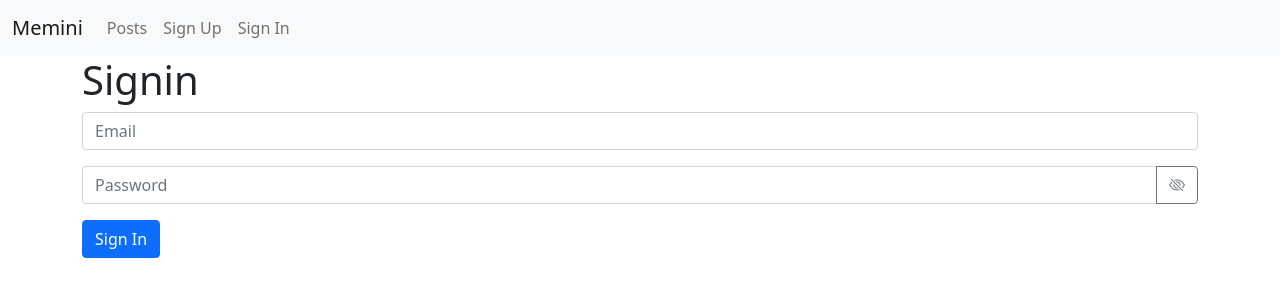
After one commit to felipe-canever-fernandes/memini_web_mvc, a PHP site: template app/views/signin/index.twig in a window 1280 px wide. The commit adds this page. Shown: the top 300 px of the page. Run offline with PHP 8.4, Linux system fonts and the light colour scheme; the template is opened without the code that fills it, so the values that code supplies are empty; some libraries are stand-ins or nearby versions.

Commit message:
Create signin page

```diff
--- a/app/views/base.twig
+++ b/app/views/base.twig
@@ -36,6 +36,9 @@
                 <li class="nav-item">
                     <a class="nav-link" href="/signup">Sign Up</a>
                 </li>
+                <li class="nav-item">
+                    <a class="nav-link" href="/signin">Sign In</a>
+                </li>
             </ul>
         </div>
     </div>
--- /dev/null
+++ b/app/views/signin/index.twig
@@ -0,0 +1,46 @@
+{% extends "base.twig" %}
+
+{% block title %}Signin{% endblock %}
+
+{% block body %}
+    <h1>Signin</h1>
+
+    <form method="post" action="/signin/read">
+        <div class="mb-3">
+            <input
+                    type="email"
+                    placeholder="Email"
+                    class="form-control {% if errors.email is defined %}is-invalid{% endif %}"
+                    id="email"
+                    name="email"
+                    value="{{ user.getEmail }}"
+                    required
+                    aria-describedby="emailValidation"
+            >
+            <div id="emailValidation" class="invalid-feedback">
+                {% for message in errors.email %}
+                    <p>{{ message }}</p>
+                {% endfor %}
+            </div>
+        </div>
+        <div class="input-group mb-3">
+            <input
+                    type="password"
+                    placeholder="Password"
+                    class="form-control"
+                    id="password"
+                    name="password"
+                    value="{{ user.getPassword }}"
+                    required
+            >
+            <a href="#" class="btn btn-outline-secondary" onclick="toggleVisibility()">
+                <i class="bi-eye-slash" id="eye"></i>
+            </a>
+        </div>
+        <button type="submit" class="btn btn-primary">Sign In</button>
+    </form>
+{% endblock %}
+
+{% block scripts %}
+    <script src="/scripts/signupIndex.js"></script>
+{% endblock %}
```
Also changed, not shown: app/controllers/Signin.php (added, +14 -0 lines).
